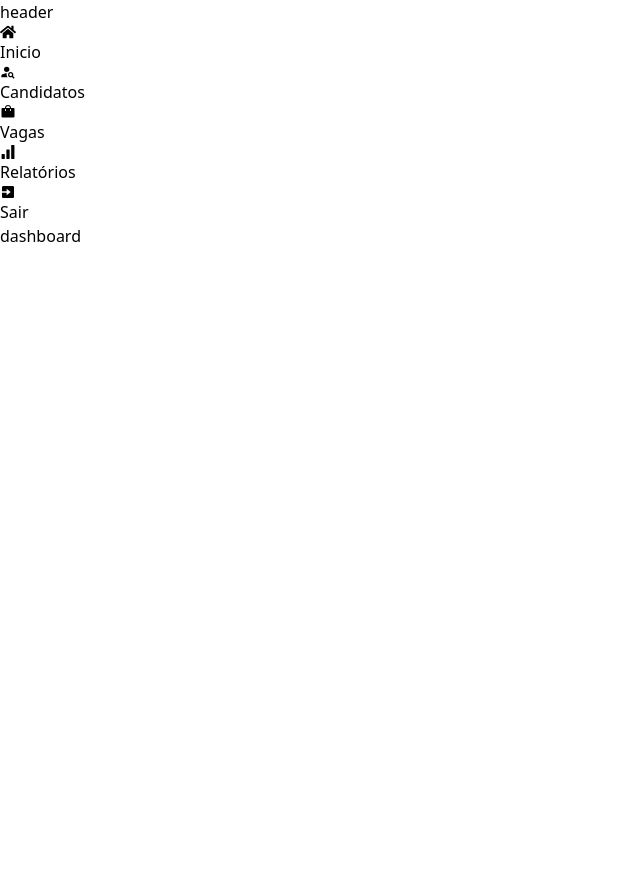
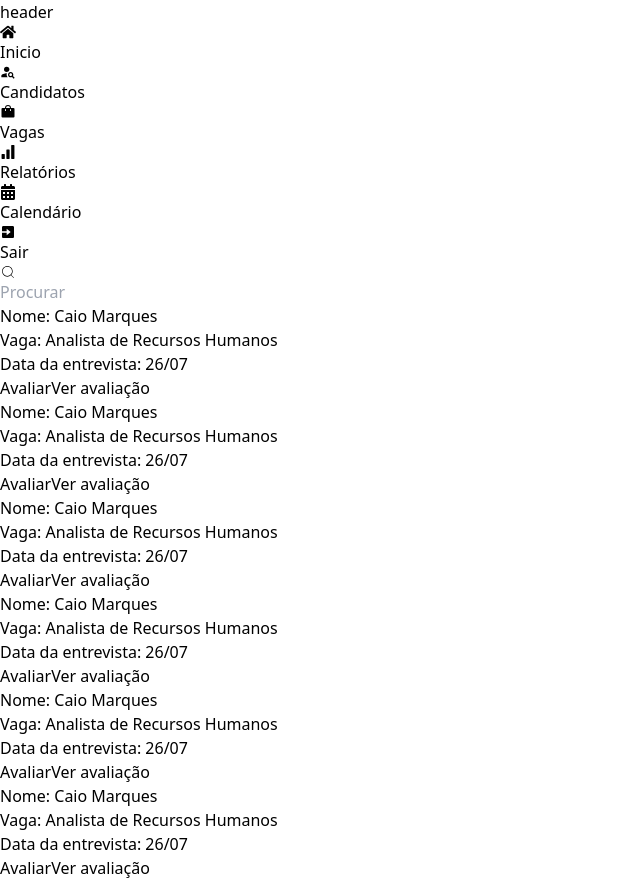
Before and after one commit to CaioMar7/recruiter-reviews-frontend, a React (Vite) app: page /dashboard in a window 1280 px wide. Shown: the whole page, without its empty margins (0-640 px from the left). Before the commit the page ends 800 px from the top, so only its background shows below. Built offline with nearby package versions, Linux system fonts and the light colour scheme.

Commit message:
Alterações no dashboard.

```diff
--- a/src/pages/Dashboard/index.tsx
+++ b/src/pages/Dashboard/index.tsx
@@ -3,6 +3,11 @@ import { BiSolidExit } from "react-icons/bi";
 import { AiFillSignal } from "react-icons/ai";
 import { MdPersonSearch } from "react-icons/md";
 import { PiBagFill } from "react-icons/pi";
+import { CiSearch } from "react-icons/ci";
+import { IconInput } from "../../components/IconInput";
+import { FaCalendarAlt } from "react-icons/fa";
+
+
 
 
 
@@ -13,28 +18,90 @@ export function Dashboard() {
 
   return (
     <>
-      <div className="w-screen h-screen bg-sky-100">
+      <div className="w-screen h-screen bg-sky-100 ">
         <header className="h-[5vh] bg-white">
           header
         </header>
 
-        <main className="flex h-[95vh] gap-4 p-4">
-          <aside className="w-1/6 bg-sky-700">
+        <main className="flex h-[95vh] p-4 gap-4">
+          <aside className="w-1/6 bg-sky-700 rounded">
             <nav className="">
               <ul className="">
-                <li className="text-center border-b-2 border-gray-50 text-2xl text-white font-bold"> <a href="" className="flex items-center gap-4 p-4"> <span> <FaHome/> </span> Inicio </a> </li>
-                <li className="text-center border-b-2 border-gray-50 text-2xl text-white font-bold"> <a href="" className="flex items-center gap-4 p-4"> <span> <MdPersonSearch/> </span> Candidatos </a> </li>
-                <li className="text-center border-b-2 border-gray-50 text-2xl text-white font-bold"> <a href="" className="flex items-center gap-4 p-4"> <span> <PiBagFill/> </span> Vagas </a> </li>
-                <li className="text-center border-b-2 border-gray-50 text-2xl text-white font-bold"> <a href="" className="flex items-center gap-4 p-4"> <span> <AiFillSignal/> </span> Relatórios </a> </li>
+                <li className="text-center border-b-2 border-gray-50 text-2xl text-white font-bold"> <a href="" className="flex items-center gap-4 p-4"> <span> <FaHome /> </span> Inicio </a> </li>
+                <li className="text-center border-b-2 border-gray-50 text-2xl text-white font-bold"> <a href="" className="flex items-center gap-4 p-4"> <span> <MdPersonSearch /> </span> Candidatos </a> </li>
+                <li className="text-center border-b-2 border-gray-50 text-2xl text-white font-bold"> <a href="" className="flex items-center gap-4 p-4"> <span> <PiBagFill /> </span> Vagas </a> </li>
+                <li className="text-center border-b-2 border-gray-50 text-2xl text-white font-bold"> <a href="" className="flex items-center gap-4 p-4"> <span> <AiFillSignal /> </span> Relatórios </a> </li>
+                <li className="text-center border-b-2 border-gray-50 text-2xl text-white font-bold"> <a href="" className="flex items-center gap-4 p-4"> <span> <FaCalendarAlt /> </span> Calendário </a> </li>
               </ul>
 
-
-              <a className="text-center border-b-2 border-gray-50 text-2xl text-white font-bold flex items-center gap-4 p-4" href="/"> <span> <BiSolidExit/> </span> Sair </a>
+              <a className="text-center border-b-2 border-gray-50 text-2xl text-white font-bold flex items-center gap-4 p-4" href="/"> <span> <BiSolidExit /> </span> Sair </a>
             </nav>
           </aside>
 
-          <section className="h-full w-5/6 bg-white">
-            dashboard
+          <section className="h-full w-full bg-white overflow-hidden">
+            <div className="h-full border-sky-100 border-2 rounded">
+              <header className="">
+                <IconInput icon={CiSearch} placeholder="Procurar" />
+              </header>
+              <section className="h-full overflow-y-auto pb-20 ">
+                <ul className="">
+                  <li className="p-4 border-b-2 border-sky-50">
+                    <h2 className="text-xl font-bold uppercase"> Nome: Caio Marques </h2>
+                    <h3> Vaga: Analista de Recursos Humanos </h3>
+                    <p> Data da entrevista: 26/07 </p>
+                    <div className="flex gap-4 mt-4">
+                      <button className="bg-sky-100 text-xl" > Avaliar </button>
+                      <button className="bg-sky-100 text-xl" > Ver avaliação </button>
+                    </div>
+                  </li>
+                  <li className="p-4 border-b-2 border-sky-50">
+                    <h2 className="text-xl font-bold uppercase"> Nome: Caio Marques </h2>
+                    <h3> Vaga: Analista de Recursos Humanos </h3>
+                    <p> Data da entrevista: 26/07 </p>
+                    <div className="flex gap-4 mt-4">
+                      <button className="bg-sky-100 text-xl" > Avaliar </button>
+                      <button className="bg-sky-100 text-xl" > Ver avaliação </button>
+                    </div>
+                  </li>
+                  <li className="p-4 border-b-2 border-sky-50">
+                    <h2 className="text-xl font-bold uppercase"> Nome: Caio Marques </h2>
+                    <h3> Vaga: Analista de Recursos Humanos </h3>
+                    <p> Data da entrevista: 26/07 </p>
+                    <div className="flex gap-4 mt-4">
+                      <button className="bg-sky-100 text-xl" > Avaliar </button>
+                      <button className="bg-sky-100 text-xl" > Ver avaliação </button>
+                    </div>
+                  </li>
+                  <li className="p-4 border-b-2 border-sky-50">
+                    <h2 className="text-xl font-bold uppercase"> Nome: Caio Marques </h2>
+                    <h3> Vaga: Analista de Recursos Humanos </h3>
+                    <p> Data da entrevista: 26/07 </p>
+                    <div className="flex gap-4 mt-4">
+                      <button className="bg-sky-100 text-xl" > Avaliar </button>
+                      <button className="bg-sky-100 text-xl" > Ver avaliação </button>
+                    </div>
+                  </li>
+                  <li className="p-4 border-b-2 border-sky-50">
+                    <h2 className="text-xl font-bold uppercase"> Nome: Caio Marques </h2>
+                    <h3> Vaga: Analista de Recursos Humanos </h3>
+                    <p> Data da entrevista: 26/07 </p>
+                    <div className="flex gap-4 mt-4">
+                      <button className="bg-sky-100 text-xl" > Avaliar </button>
+                      <button className="bg-sky-100 text-xl" > Ver avaliação </button>
+                    </div>
+                  </li>
+                  <li className="p-4 border-b-2 border-sky-50">
+                    <h2 className="text-xl font-bold uppercase"> Nome: Caio Marques </h2>
+                    <h3> Vaga: Analista de Recursos Humanos </h3>
+                    <p> Data da entrevista: 26/07 </p>
+                    <div className="flex gap-4 mt-4">
+                      <button className="bg-sky-100 text-xl" > Avaliar </button>
+                      <button className="bg-sky-100 text-xl" > Ver avaliação </button>
+                    </div>
+                  </li>
+                </ul>
+              </section>
+            </div>
           </section>
 
         </main>
```
